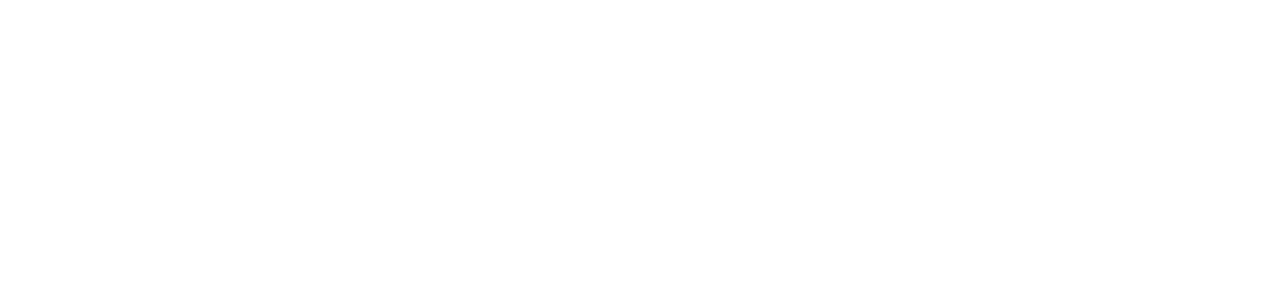
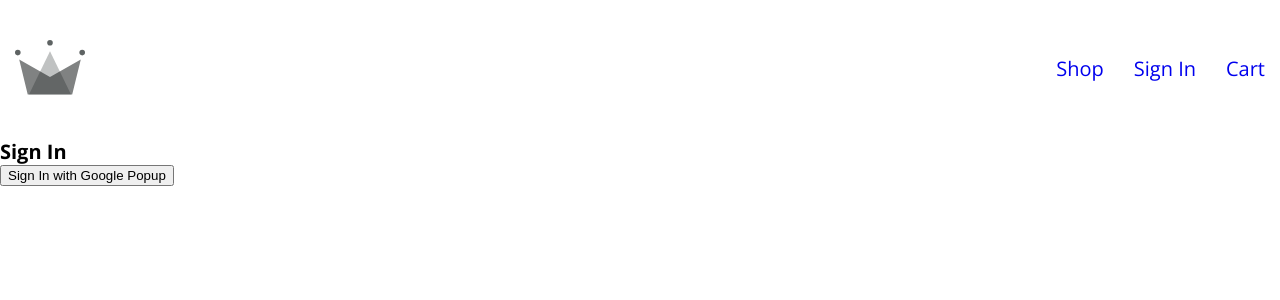
Before and after one commit to ballhog23/crwn-clothing, a React (Create React App) app: page /sign-in in a window 1280 px wide. Before the commit this address had no page. Shown: the top 300 px of the page. Built offline with nearby package versions, Linux system fonts and the light colour scheme.

Commit message:
added sign in component, added firebase utils

```diff
--- a/src/App.js
+++ b/src/App.js
@@ -1,15 +1,18 @@
 import { Routes, Route } from 'react-router-dom';
+import Navbar from "./routes/nav-bar/nav-bar.component";
 import Home from "./routes/home/home.component";
-import Navbar from "./routes/nav-bar/nav-bar.component";
+import Shop from "./routes/shop/shop.component";
+import SignIn from './routes/sign-in/sign-in.component';
+import Cart from "./routes/cart/cart.component";
 
 const App = () => {
-  const Shop = () => <h1>Shop page</h1>;
-
   return (
     <Routes>
       <Route path='/' element={<Navbar />}>
         <Route index element={<Home />} />
         <Route path='/shop' element={<Shop />} />
+        <Route path='/sign-in' element={<SignIn />} />
+        <Route path='/cart' element={<Cart />} />
       </Route>
     </Routes>
   );
--- /dev/null
+++ b/src/routes/cart/cart.component.jsx
@@ -0,0 +1,7 @@
+const Cart = () => {
+    return (
+        <h1>Cart</h1>
+    );
+}
+
+export default Cart;
--- a/src/routes/nav-bar/nav-bar.component.jsx
+++ b/src/routes/nav-bar/nav-bar.component.jsx
@@ -12,8 +12,8 @@
                 </Link>
                 <nav className='nav-links-container'>
                     <Link className='nav-link' to="/shop">Shop</Link>
-                    <Link className='nav-link' to="/shop">Sign In</Link>
-                    <Link className='nav-link' to="/shop">Shop</Link>
+                    <Link className='nav-link' to="/sign-in">Sign In</Link>
+                    <Link className='nav-link' to="/cart">Cart</Link>
                 </nav>
             </header>
             <Outlet />
--- /dev/null
+++ b/src/routes/shop/shop.component.jsx
@@ -0,0 +1,3 @@
+const Shop = () => <h1>Shop page</h1>;
+
+export default Shop;
--- /dev/null
+++ b/src/routes/sign-in/sign-in.component.jsx
@@ -0,0 +1,20 @@
+import { signInWithGooglePopup, createUserDocumentFromAuth } from '../../utils/firebase/firebase.utils';
+
+const SignIn = () => {
+    const logGoogleUser = async () => {
+        // pull the user object from auth object
+        const { user } = await signInWithGooglePopup();
+        const userDocRef = await createUserDocumentFromAuth(user);
+    }
+
+    return (
+        <>
+            <h1>Sign In</h1>
+            <button onClick={logGoogleUser}>
+                Sign In with Google Popup
+            </button>
+        </>
+    );
+}
+
+export default SignIn;
--- /dev/null
+++ b/src/utils/firebase/firebase.utils.js
@@ -0,0 +1,54 @@
+import { initializeApp } from 'firebase/app';
+import { getAuth, signInWithRedirect, signInWithPopup, GoogleAuthProvider } from 'firebase/auth';
+import { getFirestore, doc, getDoc, setDoc } from 'firebase/firestore';
+
+// Your web app's Firebase configuration
+const firebaseConfig = {
+    apiKey: "AIzaSyAUz7ZB0zncLC5jrSKwXX3zTvEVaAVVzHM",
+    authDomain: "crwn-clothing-db-6c697.firebaseapp.com",
+    projectId: "crwn-clothing-db-6c697",
+    storageBucket: "crwn-clothing-db-6c697.appspot.com",
+    messagingSenderId: "320044214650",
+    appId: "1:320044214650:web:141698f3400db0a1d34ec3"
+};
+
+// Initialize Firebase
+const firebaseApp = initializeApp(firebaseConfig);
+
+// Initialize Google Auth Provider
+const provider = new GoogleAuthProvider();
+
+// set custom parameters for Google Auth Provider, to prompt a user to select their account
+provider.setCustomParameters(
+    { prompt: "select_account", }
+)
+
+export const auth = getAuth();
+export const signInWithGooglePopup = () => signInWithPopup(auth, provider);
+
+export const db = getFirestore(firebaseApp);
+export const createUserDocumentFromAuth = async (userAuth) => {
+    // create user document reference
+    const userDocRef = doc(db, 'users', userAuth.uid);
+
+    // get user snapshot object using the userDocRef
+    const userSnapshot = await getDoc(userDocRef);
+
+    if (!userSnapshot.exists()) {
+        const { displayName, email } = userAuth;
+        const createdAt = new Date();
+
+        try {
+            await setDoc(userDocRef, {
+                displayName,
+                email,
+                createdAt
+            })
+        } catch (error) {
+            console.log('error creating the user', error.message)
+        }
+    }
+
+    // if the user already exists, return the user reference
+    return userDocRef;
+}
```
